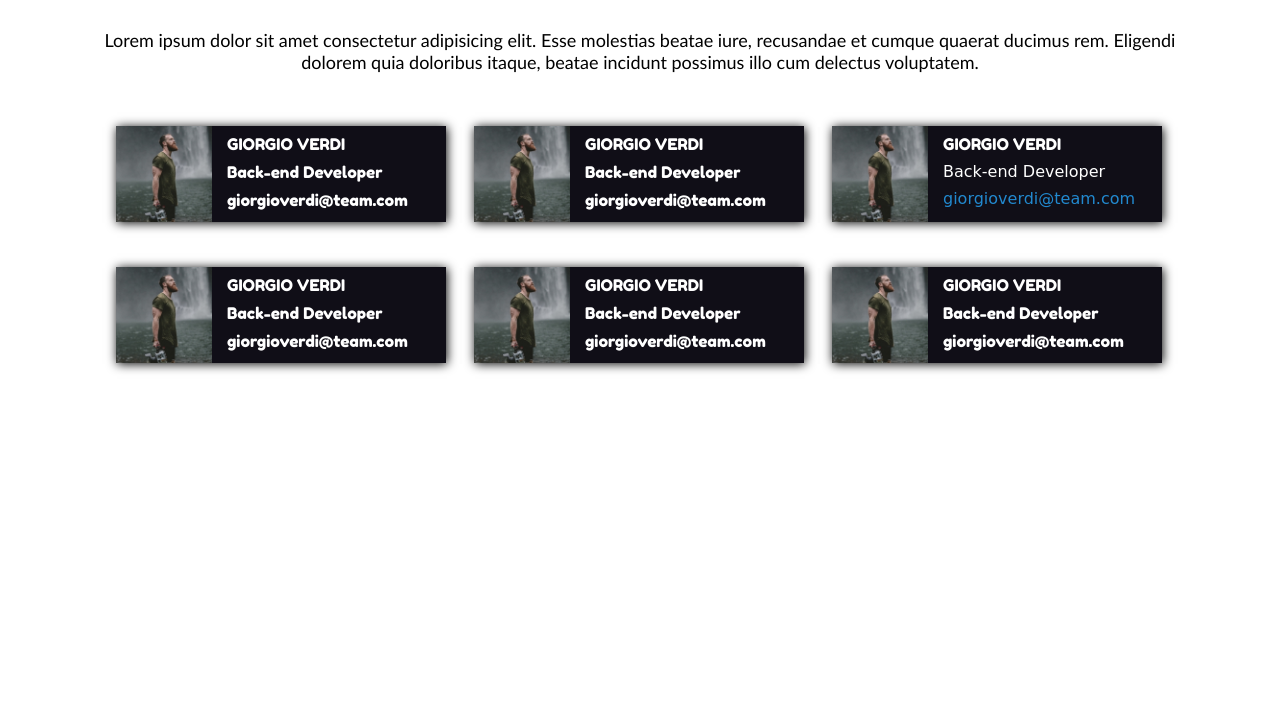
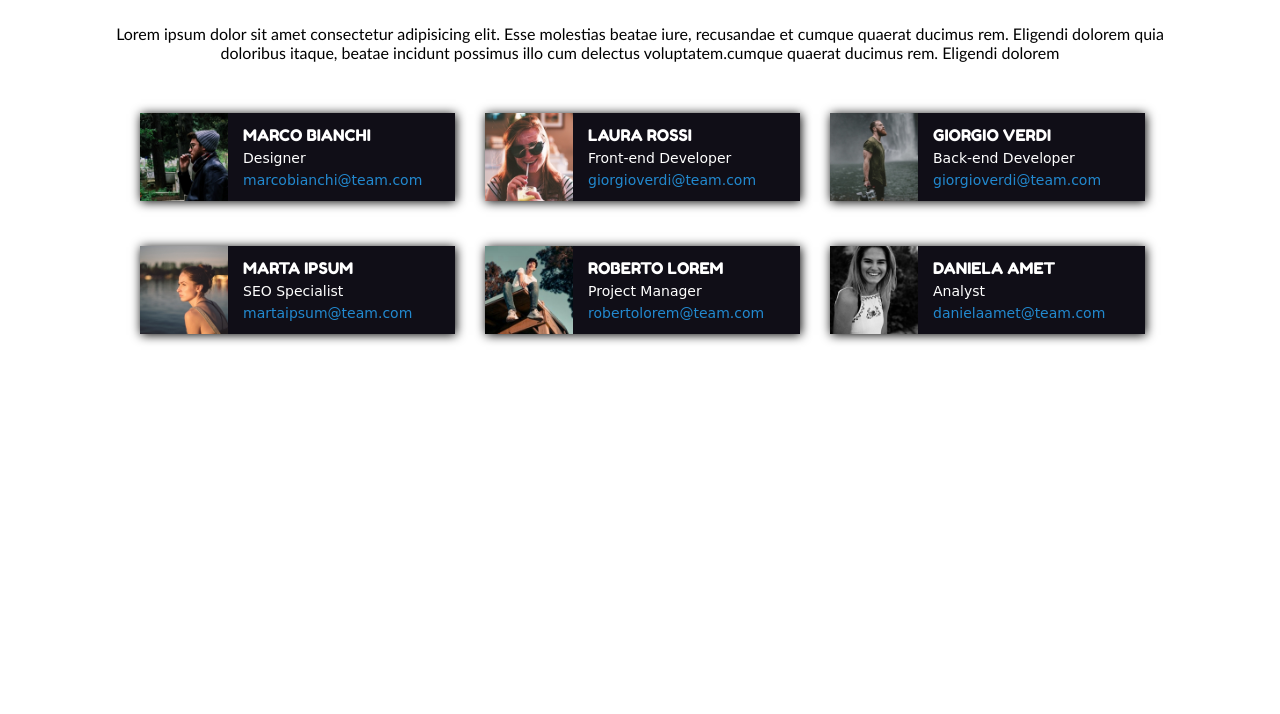
Before and after one commit to FabrizioFavia/html-css-float-cards, a plain HTML site: page index.html in a window 1280 px wide. Shown: the part 86-800 px from the top of the page. Drawn offline with Linux system fonts and the light colour scheme; a web font is replaced by a local one.

Commit message:
add(section): add class .space and .customSpace

```diff
--- a/css/style.css
+++ b/css/style.css
@@ -7,65 +7,81 @@ body{
 }
 
 header :only-child{
-    font-size: 33px;
+    font-size: 32px;
     color: #E5316F;
     text-align: center;
     font-family: 'Fredoka One', cursive;
-    margin-top: 30px;
+    margin-top: 26px;
 }
 
 .mainContainer{
+    max-width: 1050px;
+    margin: 45px auto;
+}
+
+.paragraph{
     max-width: 1100px;
-    margin: 45px auto;
+    margin: 0 auto;
 }
 
 section p{
     font-family:'Gill Sans', 'Gill Sans MT', Calibri, 'Trebuchet MS', sans-serif;
     text-align: center;
-    font-size: 18px;
-    font-weight: 300;
+    font-size: 16px;
+    font-weight: 400;
 }
 
 .midContainer{
     width: 100%;
+    height: 300px;
+
 }
 
 .card{
     width: 30%;
-    height: 6rem;
+    height: 5.5rem;
     margin-top: 35px;
     margin-bottom: 10px;
     background-color: #100E17;
     float: right;
-    margin-right: 28px;
     box-shadow: 0.5px 0.5px 10px;
+    margin-right: 20px;
 }
 
-.info{
-    margin-top: 8px;
+.customCard{
+margin-right: 30px
 }
 
-.info :not(.name, img){
+.space{
+    margin-top: 12px;
+}
+
+.job, .mail{
     margin-left: 15px;
     font-family: 'Tilt Neon', cursive;
     color: white;
-    margin-top: 10px;
-
+    font-size: 14px;
+    margin-top: px;
 }
 
-.info > .name {
+.customSpace{
+    margin-top: 4px;
+}
+
+
+.name {
     margin-left: 15px;
     font-family: 'Fredoka One', cursive;
     color: white;
-    margin-top: 10px;
-    margin-bottom: 10px;
+    font-size: 16px;
 }
 
 .info .mail{
     color: #2289CF;
+    font-size: 14px;
 }
 
 img{
-    width: 6rem;
+    width: 5.5rem;
     float: left;
 }
--- a/index.html
+++ b/index.html
@@ -24,111 +24,116 @@
         <div class="mainContainer">
 
             <!-- sezione 1 -->
-            <section>
-                <p>Lorem ipsum dolor sit amet consectetur adipisicing elit. Esse molestias beatae iure, recusandae et cumque quaerat ducimus rem. Eligendi dolorem quia doloribus itaque, beatae incidunt possimus illo cum delectus voluptatem.</p>
+            <section class="paragraph">
+                <p>Lorem ipsum dolor sit amet consectetur adipisicing elit. Esse molestias beatae iure, recusandae et cumque quaerat ducimus rem. Eligendi dolorem quia doloribus itaque, beatae incidunt possimus illo cum delectus voluptatem.cumque quaerat ducimus rem. Eligendi dolorem</p>
             </section>
 
             <!-- sezione 2 -->
             <section class="midContainer">
 
+                <!-- card 1 -->
                 <div class="card">
                     <img src="./img/male2.png" alt="prima immagine">
 
-                    <div class="info">
+                    <div class="info space">
                         <span class="name">GIORGIO VERDI</span>
                     </div>
 
-                    <div class="info">
+                    <div class="info customSpace">
                         <span class="job">Back-end Developer</span>
                     </div>
 
-                    <div class="info">
+                    <div class="info customSpace">
                         <span class="mail">giorgioverdi@team.com</span>
                     </div>
                 </div>
 
-                <div class="card">
-                    <img src="./img/male2.png" alt="prima immagine">
+                <!-- card 2 -->
+                <div class="card customCard">
+                    <img src="./img/female1.png" alt="prima immagine">
 
-                    <div class="info">
-                        <span class="name">GIORGIO VERDI</span>
+                    <div class="info"><div class="info space"></div>
+                        <span class="name">LAURA ROSSI</span>
                     </div>
 
-                    <div class="info">
-                        <span class="name">Back-end Developer</span>
+                    <div class="info customSpace">
+                        <span class="job">Front-end Developer</span>
                     </div>
 
-                    <div class="info">
-                        <span class="name">giorgioverdi@team.com</span>
+                    <div class="info customSpace">
+                        <span class="mail">giorgioverdi@team.com</span>
                     </div>
                 </div>
 
-                <div class="card">
-                    <img src="./img/male2.png" alt="prima immagine">
+                <!-- card 3 -->
+                <div class="card customCard">
+                    <img src="./img/male1.png" alt="prima immagine">
 
-                    <div class="info">
-                        <span class="name">GIORGIO VERDI</span>
+                    <div class="info space">
+                        <span class="name">MARCO BIANCHI</span>
                     </div>
 
-                    <div class="info">
-                        <span class="name">Back-end Developer</span>
+                    <div class="info customSpace">
+                        <span class="job">Designer</span>
                     </div>
 
-                    <div class="info">
-                        <span class="name">giorgioverdi@team.com</span>
+                    <div class="info customSpace">
+                        <span class="mail">marcobianchi@team.com</span>
                     </div>
                 </div>
 
 
             <!-- sezione 3 -->
             <section class="midContainer">
+
+                <!-- card 4 -->
                 <div class="card">
-                    <img src="./img/male2.png" alt="prima immagine">
+                    <img src="./img/female3.png" alt="prima immagine">
 
-                    <div class="info">
-                        <span class="name">GIORGIO VERDI</span>
+                    <div class="info space">
+                        <span class="name">DANIELA AMET</span>
                     </div>
 
-                    <div class="info">
-                        <span class="name">Back-end Developer</span>
+                    <div class="info customSpace">
+                        <span class="job">Analyst</span>
                     </div>
 
-                    <div class="info">
-                        <span class="name">giorgioverdi@team.com</span>
+                    <div class="info customSpace">
+                        <span class="mail">danielaamet@team.com</span>
                     </div>
                 </div>
 
+                <!-- card 5 -->
+                <div class="card customCard">
+                    <img src="./img/male3.png" alt="prima immagine">
 
-                <div class="card">
-                    <img src="./img/male2.png" alt="prima immagine">
-
-                    <div class="info">
-                        <span class="name">GIORGIO VERDI</span>
+                    <div class="info space">
+                        <span class="name">ROBERTO LOREM</span>
                     </div>
 
-                    <div class="info">
-                        <span class="name">Back-end Developer</span>
+                    <div class="info customSpace">
+                        <span class="job">Project Manager</span>
                     </div>
 
-                    <div class="info">
-                        <span class="name">giorgioverdi@team.com</span>
+                    <div class="info customSpace">
+                        <span class="mail">robertolorem@team.com</span>
                     </div>
                 </div>
 
+                <!-- card 6 -->
+                <div class="card customCard">
+                    <img src="./img/female2.png" alt="prima immagine">
 
-                <div class="card">
-                    <img src="./img/male2.png" alt="prima immagine">
-
-                    <div class="info">
-                        <span class="name">GIORGIO VERDI</span>
+                    <div class="info space">
+                        <span class="name">MARTA IPSUM</span>
                     </div>
 
-                    <div class="info">
-                        <span class="name">Back-end Developer</span>
+                    <div class="info customSpace">
+                        <span class="job">SEO Specialist</span>
                     </div>
 
-                    <div class="info">
-                        <span class="name">giorgioverdi@team.com</span>
+                    <div class="info customSpace">
+                        <span class="mail">martaipsum@team.com</span>
                     </div>
                 </div>
 
```
